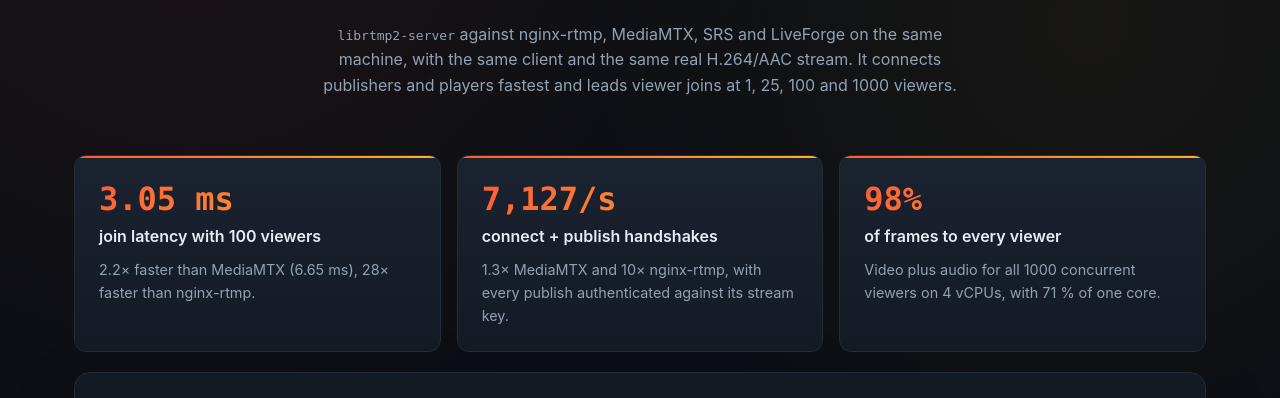
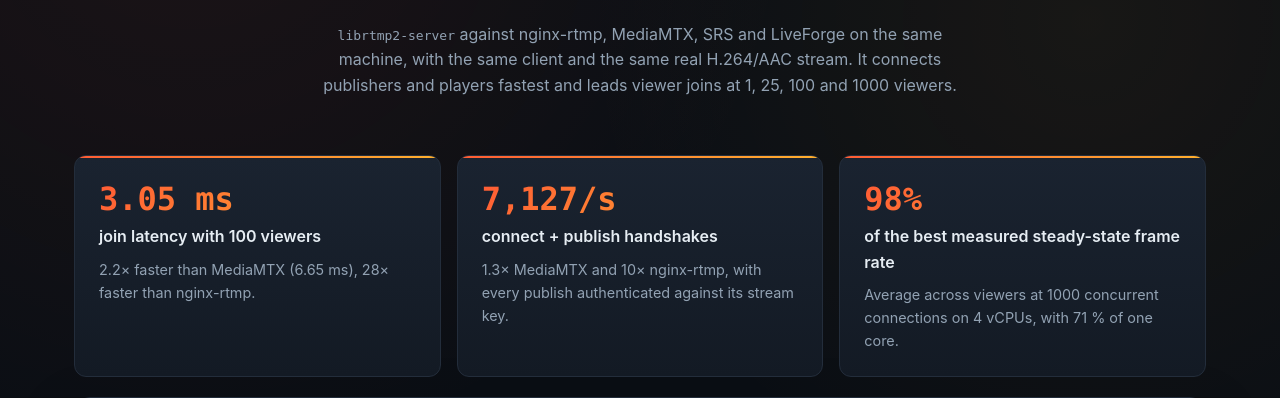
Before and after one commit to OpenRTMP/openrtmp.org, a PHP site: page /live/ in a window 1280 px wide. Shown: the part 938-1336 px from the top of the page. Run offline with PHP 8.4, Linux system fonts and the light colour scheme; data that the repository does not hold is empty.

Commit message:
docs: label the benchmark teaser as a relative average
Address review feedback: the percentage is relative to the best measured steady-state rate, and the figures are averages across viewers rather than a per-viewer guarantee.

```diff
--- a/de/index.php
+++ b/de/index.php
@@ -86,8 +86,8 @@ $benchTeaser = benchTeaserRun();
           $teaserVcpus = $benchTeaser['environment']['vcpus'] ?? 4;
           ?>
           <strong><?php echo benchNum($teaserFramesPct, 0, 'de'); ?>&nbsp;%</strong>
-          <span>der Frames an jeden Zuschauer</span>
-          <p>Video plus Audio für alle 1000 gleichzeitigen Zuschauer auf <?php echo (int) $teaserVcpus; ?> vCPUs mit <?php echo benchNum($teaserLoad[3], 0, 'de'); ?>&nbsp;% eines Kerns.</p>
+          <span>der besten gemessenen Frame-Rate im Steady-State</span>
+          <p>Durchschnitt über die Zuschauer bei 1000 gleichzeitigen Verbindungen auf <?php echo (int) $teaserVcpus; ?> vCPUs mit <?php echo benchNum($teaserLoad[3], 0, 'de'); ?>&nbsp;% eines Kerns.</p>
         </div>
       </div>
       <div class="bench-panel">
--- a/index.php
+++ b/index.php
@@ -83,8 +83,8 @@ $benchTeaser = benchTeaserRun();
           $teaserVcpus = $benchTeaser['environment']['vcpus'] ?? 4;
           ?>
           <strong><?php echo benchNum($teaserFramesPct, 0); ?>%</strong>
-          <span>of frames to every viewer</span>
-          <p>Video plus audio for all 1000 concurrent viewers on <?php echo (int) $teaserVcpus; ?> vCPUs, with <?php echo benchNum($teaserLoad[3], 0); ?>&nbsp;% of one core.</p>
+          <span>of the best measured steady-state frame rate</span>
+          <p>Average across viewers at 1000 concurrent connections on <?php echo (int) $teaserVcpus; ?> vCPUs, with <?php echo benchNum($teaserLoad[3], 0); ?>&nbsp;% of one core.</p>
         </div>
       </div>
       <div class="bench-panel">
```
